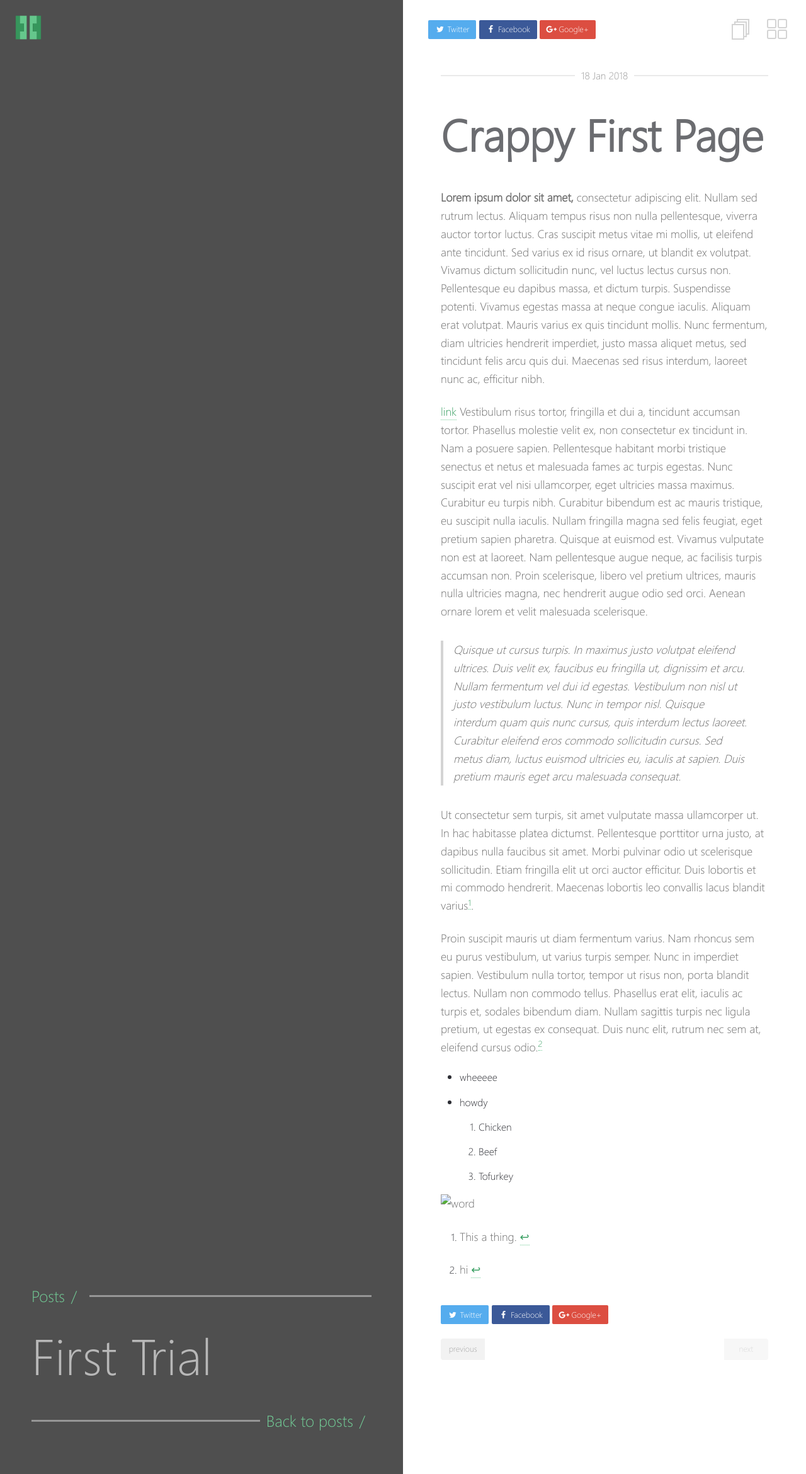
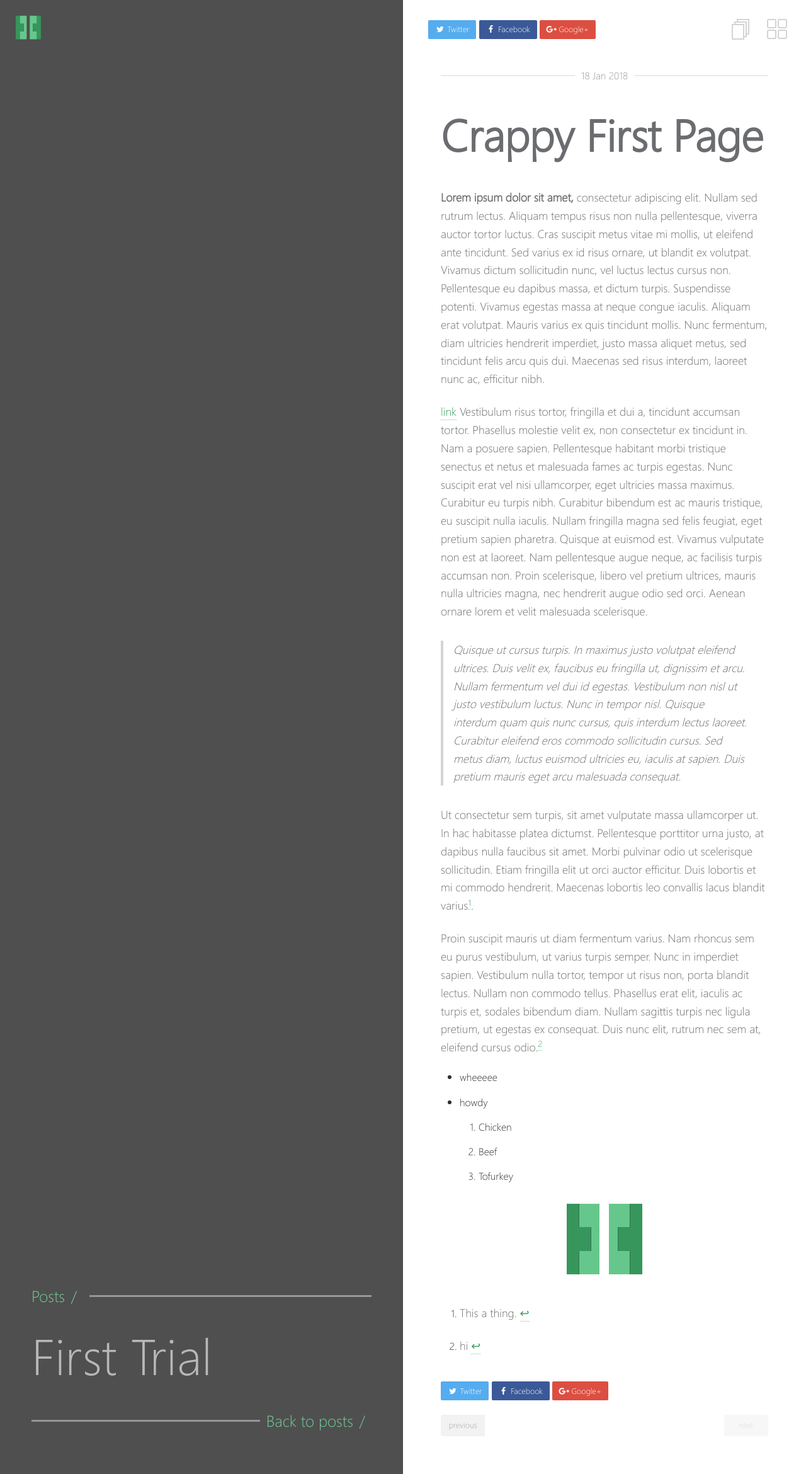
Before and after one commit to alexanderosmith/alexanderosmith-1.0, a Jekyll site: the page built from _posts/2018-01-18-FirstTrial.md, in a window 1280 px wide. Shown: the whole page at 63% size. Built offline with Jekyll 4.4.1, drawn with Linux system fonts in a browser that asks for light colours.

Commit message:
adding image
image

```diff
--- a/_posts/2018-01-18-FirstTrial.md
+++ b/_posts/2018-01-18-FirstTrial.md
@@ -23,7 +23,7 @@ Proin suscipit mauris ut diam fermentum varius. Nam rhoncus sem eu purus vestibu
 2. Beef
 3. Tofurkey
 
-![word](images/halve.png)
+![word](../images/halve.png)
 
 [^1]: This a thing.
 [^2]: hi
```
